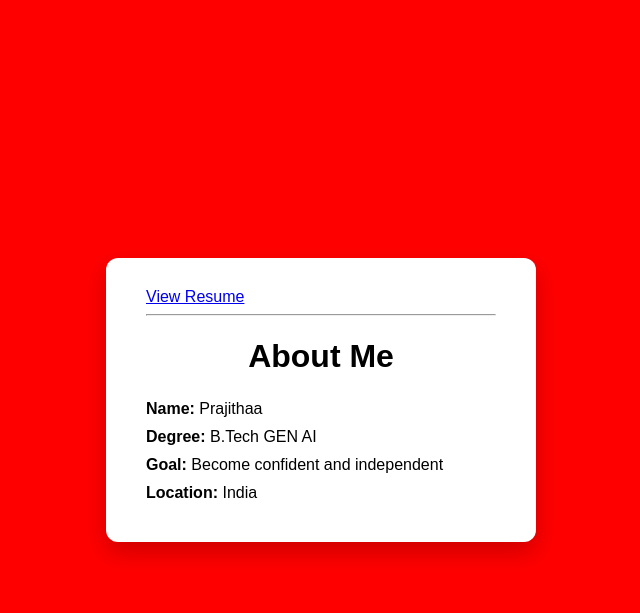
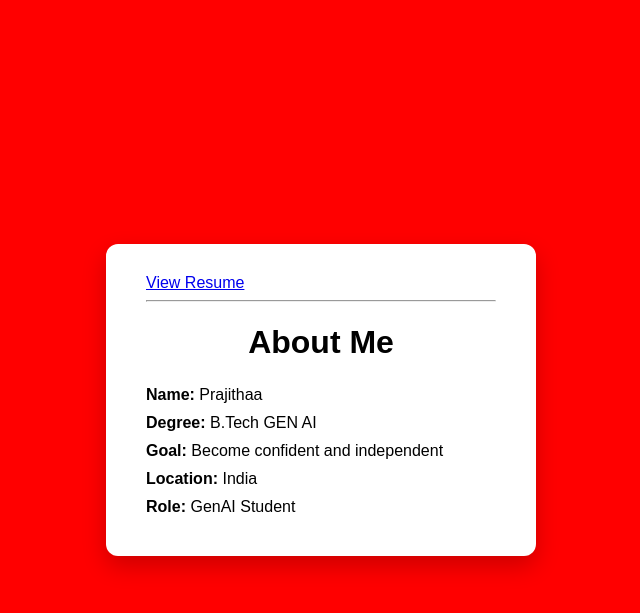
Before and after one commit to Prajithaa1Parani/AboutMe, a Flask app: page / in a window 1280 px wide. Shown: the top 613 px of the page, without its empty margins (319-959 px from the left). Run offline with Flask 3, Linux system fonts and the light colour scheme.

Commit message:
Add role to About Me page

```diff
--- a/templates/index.html
+++ b/templates/index.html
@@ -49,6 +49,8 @@
         <p><b>Degree:</b> {{ degree }}</p>
         <p><b>Goal:</b> {{ goal }}</p>
         <p><b>Location:</b> India</p>
+        <p><b>Role:</b> GenAI Student</p>
+
 
     </div>
 </body>
```
